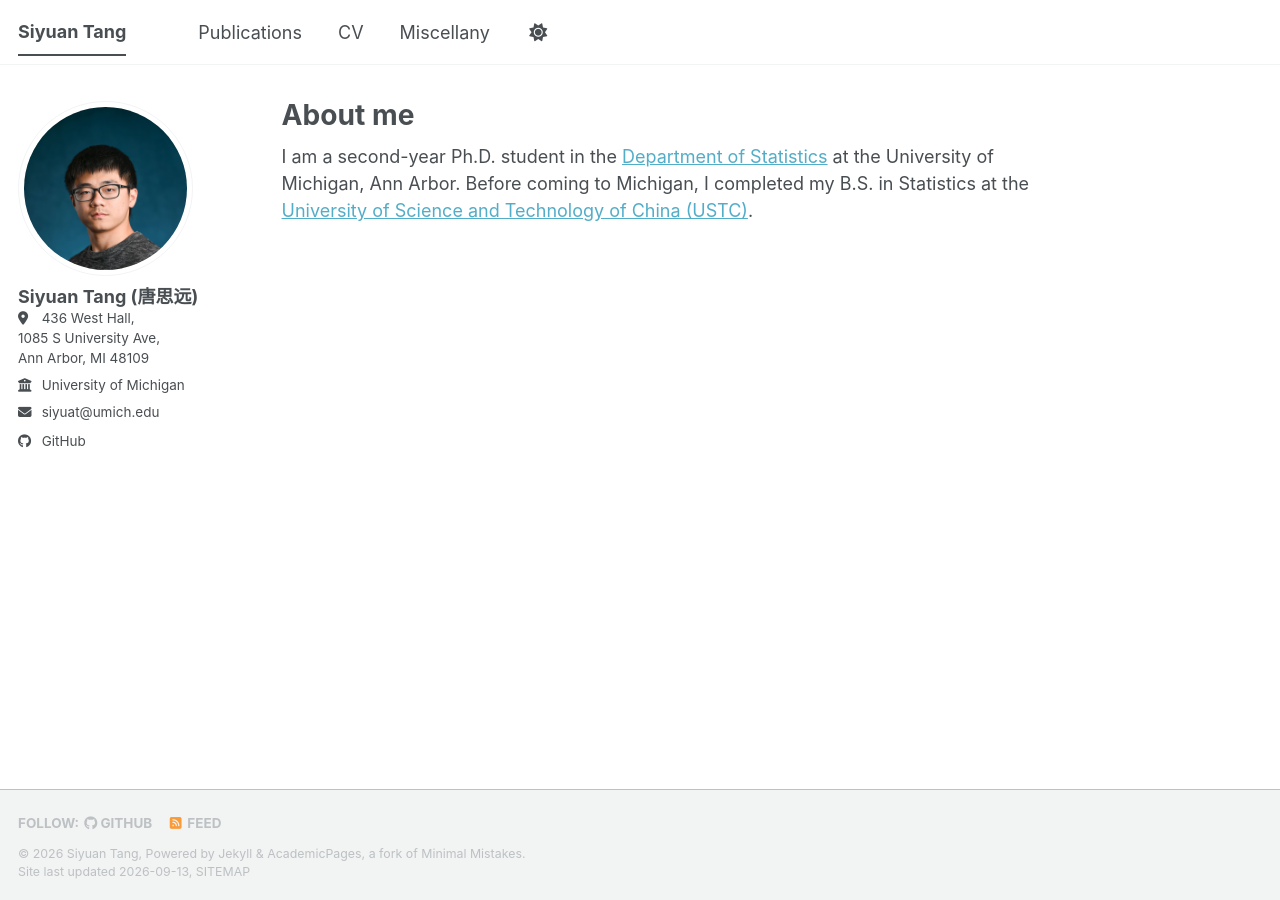
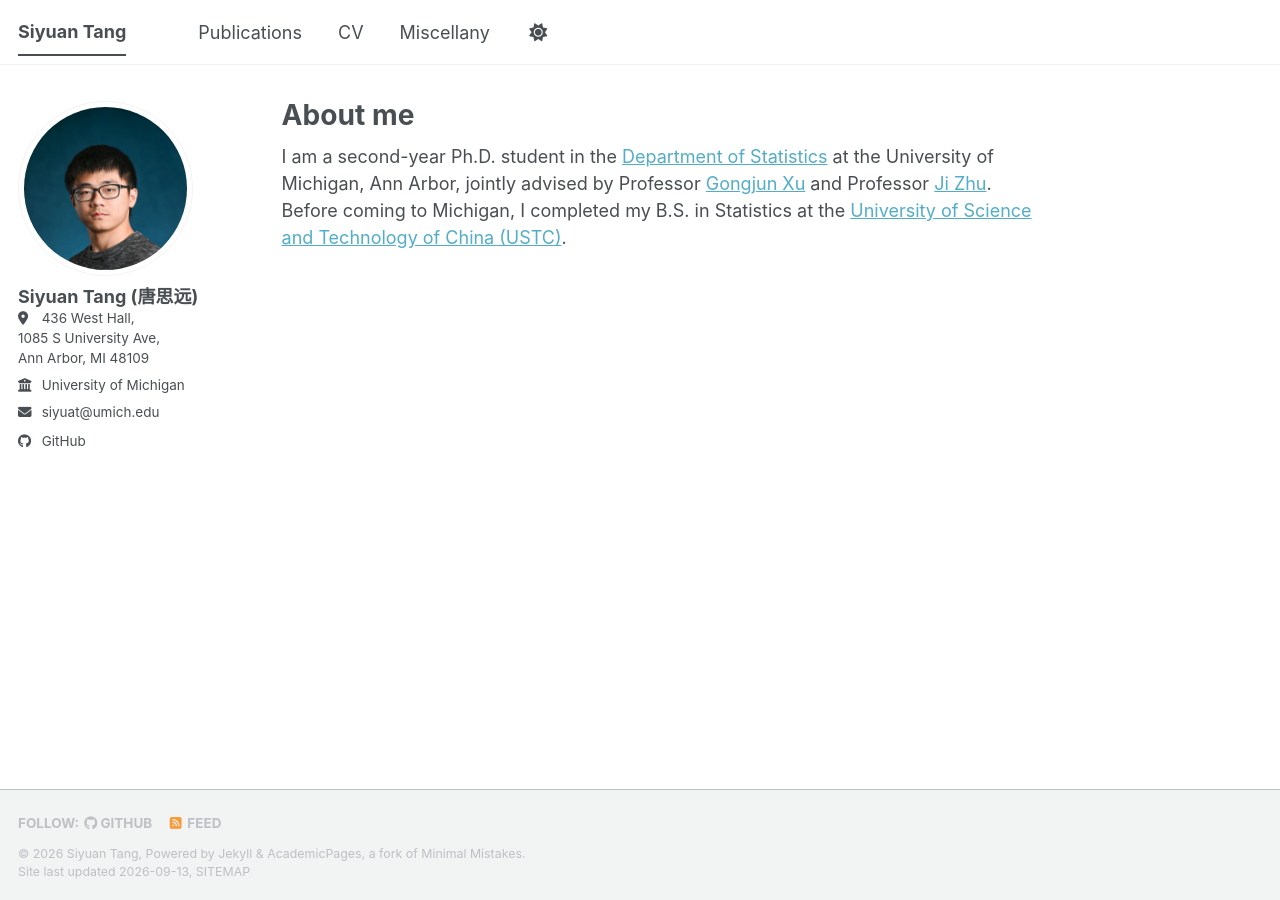
Before and after one commit to siyuat-ui/siyuat-ui.github.io, a Jekyll site: the page built from _pages/about.md, in a window 1280 px wide. Built offline with Jekyll 4.4.1, drawn with Linux system fonts in a browser that asks for light colours; a style sheet for code colours, icons or effects is not loaded.

Commit message:
Add advisor mentions with links to About page
Co-Authored-By: Claude Sonnet 5 <noreply@anthropic.com>
Claude-Session: https://claude.ai/code/session_01V4NqYJVaZa2Mrh8DC2t8GC

```diff
--- a/_pages/about.md
+++ b/_pages/about.md
@@ -8,4 +8,4 @@ redirect_from:
   - /about.html
 ---
 
-I am a second-year Ph.D. student in the <a href="https://lsa.umich.edu/stats" target="_blank" rel="noopener noreferrer">Department of Statistics</a> at the University of Michigan, Ann Arbor. Before coming to Michigan, I completed my B.S. in Statistics at the <a href="http://en.ustc.edu.cn/" target="_blank" rel="noopener noreferrer">University of Science and Technology of China (USTC)</a>.
+I am a second-year Ph.D. student in the <a href="https://lsa.umich.edu/stats" target="_blank" rel="noopener noreferrer">Department of Statistics</a> at the University of Michigan, Ann Arbor, jointly advised by Professor <a href="https://lsa.umich.edu/stats/people/faculty/GongjunXu.html" target="_blank" rel="noopener noreferrer">Gongjun Xu</a> and Professor <a href="https://lsa.umich.edu/stats/people/faculty/jizhu.html" target="_blank" rel="noopener noreferrer">Ji Zhu</a>. Before coming to Michigan, I completed my B.S. in Statistics at the <a href="http://en.ustc.edu.cn/" target="_blank" rel="noopener noreferrer">University of Science and Technology of China (USTC)</a>.
```
